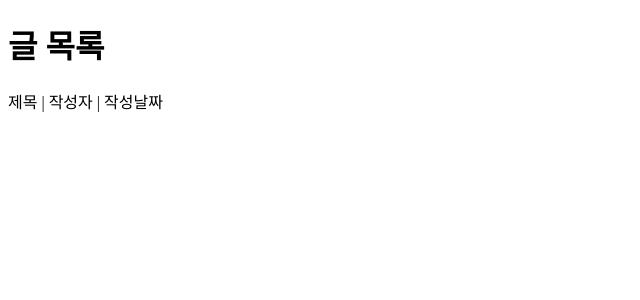
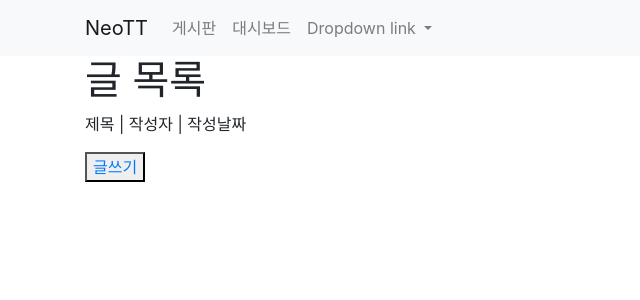
Before and after one commit to happymaker1024/django_tutorial42-2, a Django app: page /list/ in a window 1280 px wide. Shown: the top 300 px of the page, without its empty margins (0-640 px from the left). Run offline with Django 4.2, Linux system fonts and the light colour scheme; data that the repository does not hold is empty.

Commit message:
템플릿 상속 구현, 콘텐츠에 부트스트랩 적용

```diff
--- a/community/templates/list.html
+++ b/community/templates/list.html
@@ -1,11 +1,9 @@
-<!DOCTYPE html>
-<html lang="en">
-<head>
-    <meta charset="UTF-8">
-    <meta name="viewport" content="width=device-width, initial-scale=1.0">
-    <title>Document</title>
-</head>
-<body>
+{% extends 'base.html' %}
+{% block title %}
+<title>글 목록</title>
+{% endblock title %}
+{% block contents %}
+
     <h1>글 목록</h1>
     <p>제목 | 작성자 | 작성날짜</p>
     <ul>
@@ -15,6 +13,5 @@
             | {{ article.cdate|date:"Y년 n월 j일 l"}} </li>
         {% endfor %}
     </ul>
-
-</body>
-</html>
+    <button><a href="/write">글쓰기</a></button>
+{% endblock contents %}
--- a/django_tutor/settings.py
+++ b/django_tutor/settings.py
@@ -38,7 +38,8 @@ INSTALLED_APPS = [
     'django.contrib.messages',
     'django.contrib.staticfiles',
     'community',
-    # 'crispy_forms',
+    'crispy_forms',
+    'crispy_bootstrap4',
 ]
 
 MIDDLEWARE = [
@@ -125,3 +126,6 @@ STATIC_URL = 'static/'
 # https://docs.djangoproject.com/en/4.2/ref/settings/#default-auto-field
 
 DEFAULT_AUTO_FIELD = 'django.db.models.BigAutoField'
+
+CRISPY_ALLOWED_TEMPLATE_PACKS = "bootstrap4"
+CRISPY_TEMPLATE_PACK = "bootstrap4"
--- /dev/null
+++ b/templates/base.html
@@ -0,0 +1,23 @@
+<!DOCTYPE html>
+<html lang="en">
+<head>
+    <meta charset="UTF-8">
+    <meta name="viewport" content="width=device-width, initial-scale=1.0">
+    <link rel="stylesheet" href="https://cdn.jsdelivr.net/npm/bootstrap@4.6.2/dist/css/bootstrap.min.css" integrity="sha384-xOolHFLEh07PJGoPkLv1IbcEPTNtaed2xpHsD9ESMhqIYd0nLMwNLD69Npy4HI+N" crossorigin="anonymous">
+    <!-- 자식 페이지의 타이틀 블록 -->
+    {% block title %}
+    {% endblock title %}
+</head>
+<body>
+    <!-- navbar 부분 -->
+     {% include 'navbar.html' %}
+    <div class="container">
+    <!-- 각 페이지의 콘텐츠 블록 -->
+     {% block contents %}
+     {% endblock contents %}
+
+    </div>
+</body>
+</html>
+<script src="https://cdn.jsdelivr.net/npm/jquery@3.5.1/dist/jquery.slim.min.js" integrity="sha384-DfXdz2htPH0lsSSs5nCTpuj/zy4C+OGpamoFVy38MVBnE+IbbVYUew+OrCXaRkfj" crossorigin="anonymous"></script>
+<script src="https://cdn.jsdelivr.net/npm/bootstrap@4.6.2/dist/js/bootstrap.bundle.min.js" integrity="sha384-Fy6S3B9q64WdZWQUiU+q4/2Lc9npb8tCaSX9FK7E8HnRr0Jz8D6OP9dO5Vg3Q9ct" crossorigin="anonymous"></script>
--- /dev/null
+++ b/templates/navbar.html
@@ -0,0 +1,28 @@
+<nav class="navbar navbar-expand-lg navbar-light bg-light">
+    <div class="container">
+        <a class="navbar-brand" href="/">NeoTT</a>
+        <button class="navbar-toggler" type="button" data-toggle="collapse" data-target="#navbarNavDropdown" aria-controls="navbarNavDropdown" aria-expanded="false" aria-label="Toggle navigation">
+        <span class="navbar-toggler-icon"></span>
+        </button>
+        <div class="collapse navbar-collapse" id="navbarNavDropdown">
+        <ul class="navbar-nav">
+            <li class="nav-item">
+            <a class="nav-link" href="/list">게시판</a>
+            </li>
+            <li class="nav-item">
+            <a class="nav-link" href="#">대시보드</a>
+            </li>
+            <li class="nav-item dropdown">
+            <a class="nav-link dropdown-toggle" href="#" role="button" data-toggle="dropdown" aria-expanded="false">
+                Dropdown link
+            </a>
+            <div class="dropdown-menu">
+                <a class="dropdown-item" href="#">Action</a>
+                <a class="dropdown-item" href="#">Another action</a>
+                <a class="dropdown-item" href="#">Something else here</a>
+            </div>
+            </li>
+        </ul>
+        </div>
+    </div>
+</nav>
```
Also changed, not shown: community/templates/view_detail.html (+6 -10 lines), community/templates/write.html (+9 -12 lines), templates/index.html (+39 -14 lines).
